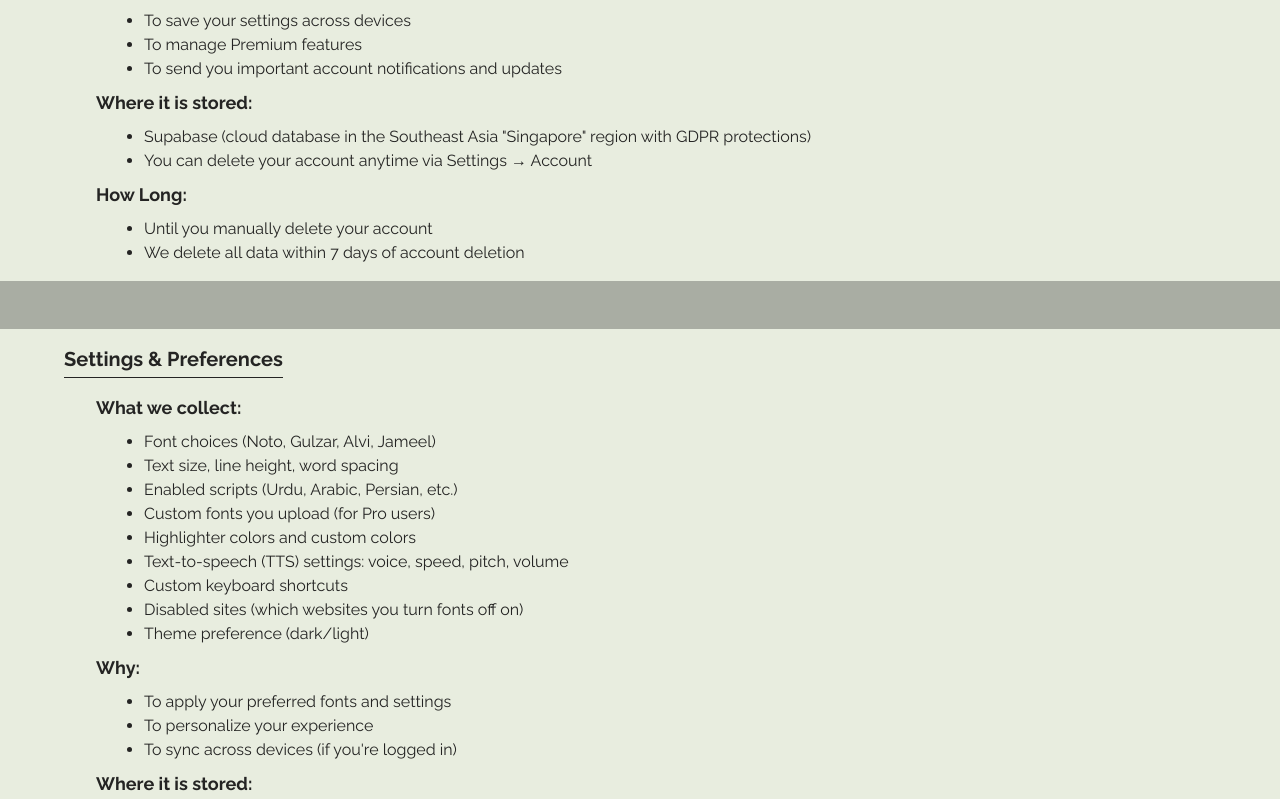
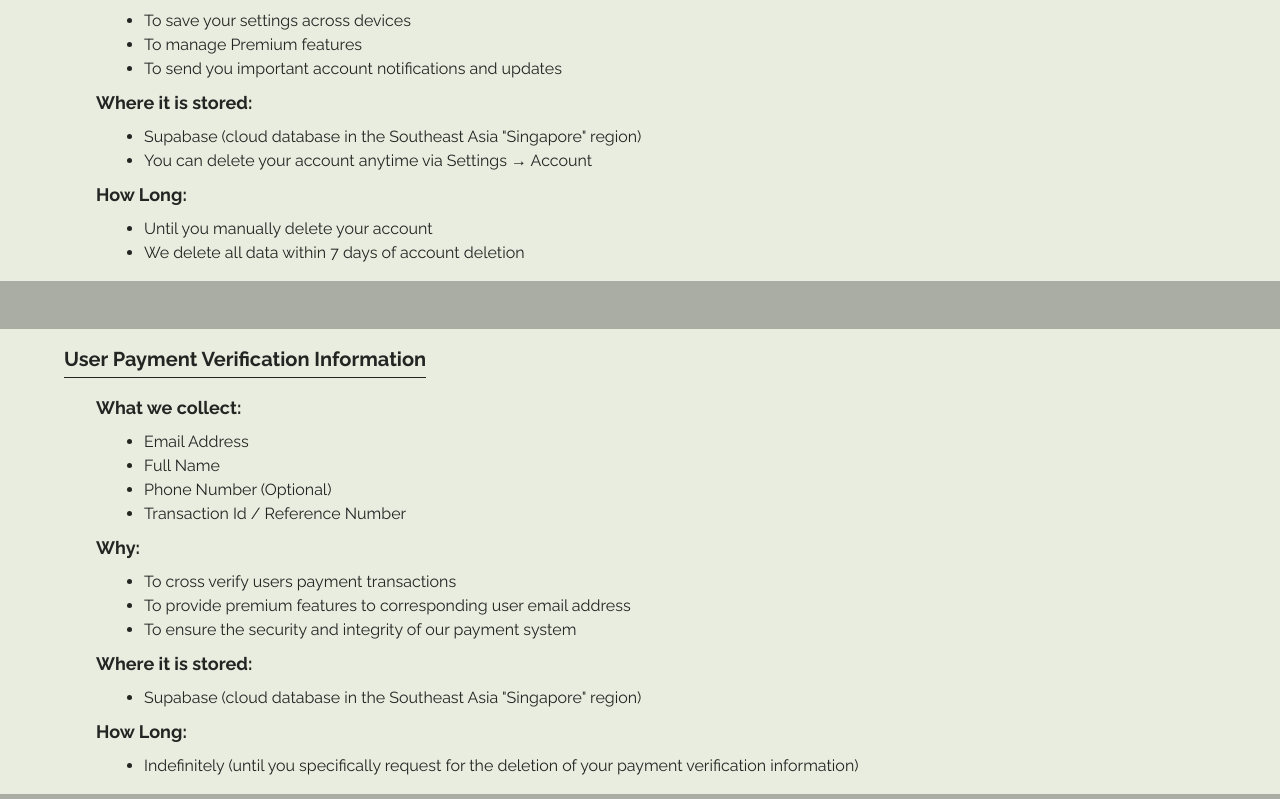
Before and after one commit to AhsanSaleem99/portfolio, a Next.js app: page /nfw-privacy-policy in a window 1280 px wide. Shown: the part 1081-1880 px from the top of the page. Built offline with nearby package versions, Linux system fonts and the light colour scheme.

Commit message:
Changes in the privacy policy

```diff
--- a/app/nfw-privacy-policy/page.tsx
+++ b/app/nfw-privacy-policy/page.tsx
@@ -16,9 +16,9 @@ const NFW_PRIVACY = () => {
         </div>
         <hr className="w-full self-stretch border-t border-gray-300 my-8" />
         <div className="text-sm">
-          <strong>Effective Date:</strong> July 21, 2026
+          <strong>Effective Date:</strong> August 12, 2026
           <br />
-          <strong>Last Updated:</strong> July 21, 2026
+          <strong>Last Updated:</strong> August 12, 2026
           <br />
           <strong>Version:</strong> v7.6
         </div>
@@ -113,7 +113,7 @@ const NFW_PRIVACY = () => {
               <li>
                 <p>
                   Supabase (cloud database in the Southeast Asia
-                  &quot;Singapore&quot; region with GDPR protections)
+                  &quot;Singapore&quot; region)
                 </p>
               </li>
               <li>
@@ -129,6 +129,66 @@ const NFW_PRIVACY = () => {
               </li>
               <li>
                 <p>We delete all data within 7 days of account deletion</p>
+              </li>
+            </ul>
+          </div>
+          <div
+            className="h-12 bg-neutral-900/30 -mx-16 my-4"
+            aria-hidden="true"
+          />
+          <div className="space-y-2 mb-4">
+            <h2 className="inline-block text-xl font-bold mb-4 border-b-1 pb-1">
+              User Payment Verification Information
+            </h2>
+            <br />
+            <strong className="text-lg ml-8">What we collect:</strong>
+            <ul className="list-disc ml-20 my-2">
+              <li>
+                <p>Email Address</p>
+              </li>
+              <li>
+                <p>Full Name</p>
+              </li>
+              <li>
+                <p>Phone Number (Optional)</p>
+              </li>
+              <li>
+                <p>Transaction Id / Reference Number</p>
+              </li>
+            </ul>
+            <strong className="text-lg ml-8">Why:</strong>
+            <ul className="list-disc ml-20 my-2">
+              <li>
+                <p>To cross verify users payment transactions</p>
+              </li>
+              <li>
+                <p>
+                  To provide premium features to corresponding user email
+                  address
+                </p>
+              </li>
+              <li>
+                <p>
+                  To ensure the security and integrity of our payment system
+                </p>
+              </li>
+            </ul>
+            <strong className="text-lg ml-8">Where it is stored:</strong>
+            <ul className="list-disc ml-20 my-2">
+              <li>
+                <p>
+                  Supabase (cloud database in the Southeast Asia
+                  &quot;Singapore&quot; region)
+                </p>
+              </li>
+            </ul>
+            <strong className="text-lg ml-8">How Long:</strong>
+            <ul className="list-disc ml-20 my-2">
+              <li>
+                <p>
+                  Indefinitely (until you specifically request for the deletion
+                  of your payment verification information)
+                </p>
               </li>
             </ul>
           </div>
@@ -566,7 +626,7 @@ const NFW_PRIVACY = () => {
                     <p>Stores your email, username, Pro status</p>
                   </li>
                   <li>
-                    <p>Signs a Data Processing Agreement (GDPR-compliant)</p>
+                    <p>Signs a Data Processing Agreement</p>
                   </li>
                   <li>
                     <p>
@@ -730,50 +790,6 @@ const NFW_PRIVACY = () => {
                 </li>
               </ul>
             </div>
-            <div
-              className="h-12 bg-neutral-900/30 -mx-16 my-4"
-              aria-hidden="true"
-            />
-            <h2 className="inline-block text-xl font-bold mb-4 border-b-1 pb-1">
-              Rights Under GDPR/CCPA
-            </h2>
-            <br />
-            <strong className="text-lg ml-4">
-              If you&apos;re in the EU or California:
-            </strong>
-            <div>
-              <ol className="list-disc ml-16 my-2">
-                <li>
-                  <p>
-                    <strong>Right to access: </strong> Export your data (see 1)
-                  </p>
-                </li>
-                <li>
-                  <p>
-                    <strong>Right to delete: </strong> Delete your account (see
-                    2)
-                  </p>
-                </li>
-                <li>
-                  <p>
-                    <strong>Right to portability:</strong> Export as JSON
-                  </p>
-                </li>
-                <li>
-                  <p>
-                    <strong>Right to object:</strong> Uninstall the extension
-                  </p>
-                </li>
-                <li>
-                  <p>
-                    <strong>Right to restrict:</strong> Turn off sync in Chrome
-                    settings
-                  </p>
-                </li>
-              </ol>
-            </div>
-            <br />
-            <p>To exercise these rights, contact us</p>
           </div>
         </div>
       </section>
@@ -980,9 +996,6 @@ const NFW_PRIVACY = () => {
           <br />
           <ul className="list-disc ml-16 my-2">
             <li>
-              <p>EU General Data Protection Regulation (GDPR)</p>
-            </li>
-            <li>
               <p>California Consumer Privacy Act (CCPA)</p>
             </li>
             <li>
```
